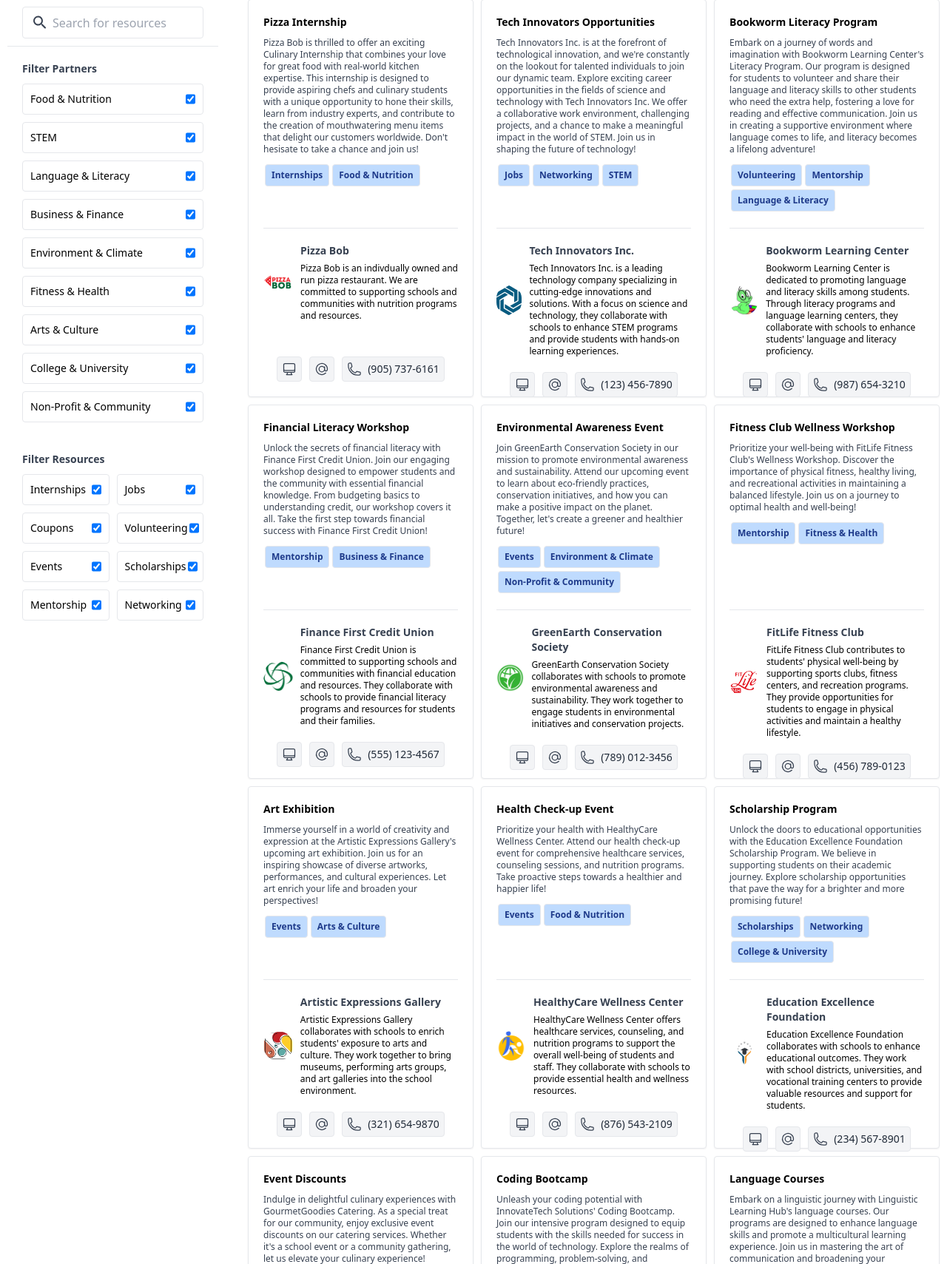
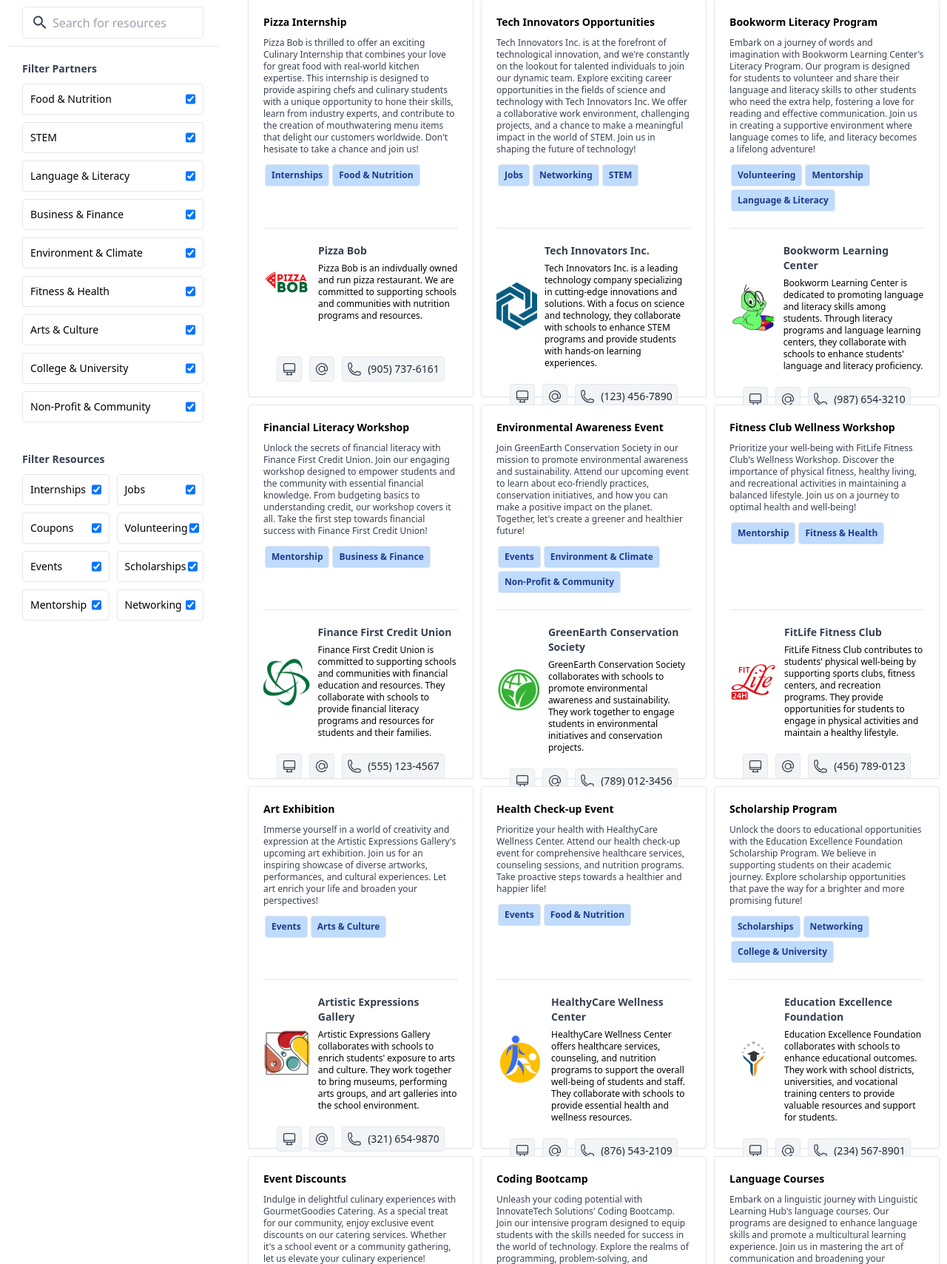
Before and after one commit to abtinmbm/FBLA2024, a Django app: page / in a window 1280 px wide. Shown: the part 75-1784 px from the top of the page at 74% size. Run offline with Django 5.2, Linux system fonts and the light colour scheme; data comes from the database, SQL or seed files in the repository; some libraries are stand-ins or nearby versions.

Commit message:
Changed logo size

```diff
--- a/partners/templates/partner_list.html
+++ b/partners/templates/partner_list.html
@@ -316,7 +316,7 @@
               <img
                 src="{{ resource.partner.logo }}"
                 alt="{{ resource.partner.name }}"
-                class="w-10 h-10 rounded-full"
+                class="w-16 h-16 object-contain"
               />
               {% endif %}
               <div class="flex flex-col space-y-1.5">
```
